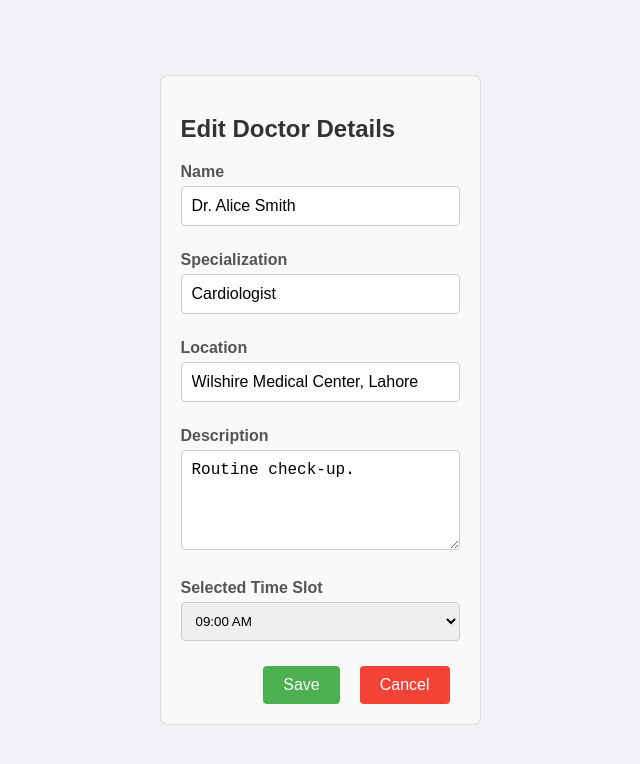
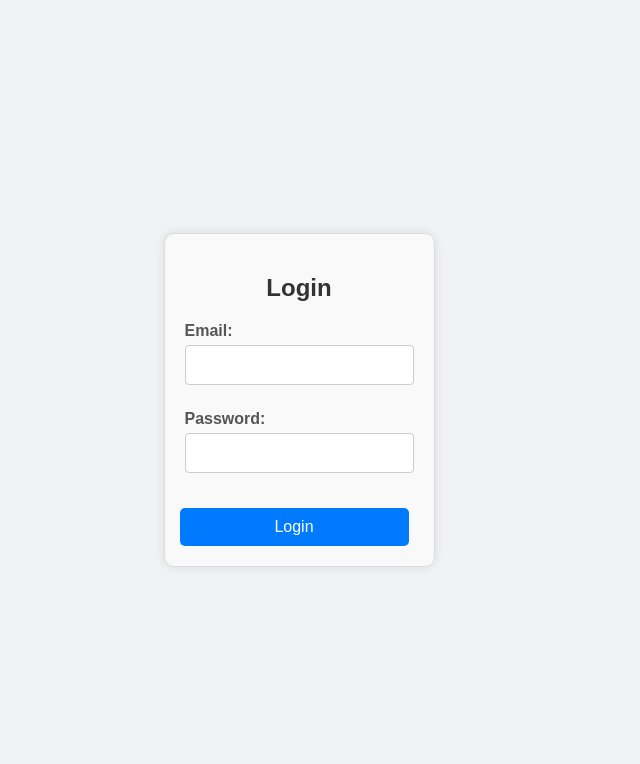
Before and after one commit to hassaan871/smarthealthpro-web, a React (Create React App) app: page / in a window 1280 px wide. Shown: the top 764 px of the page, without its empty margins (341-981 px from the left). Built offline with nearby package versions, Linux system fonts and the light colour scheme.

Commit message:
some testing

```diff
--- a/package.json
+++ b/package.json
@@ -8,6 +8,7 @@
     "@testing-library/user-event": "^13.5.0",
     "react": "^18.2.0",
     "react-dom": "^18.2.0",
+    "react-router-dom": "^6.26.1",
     "react-scripts": "5.0.1",
     "web-vitals": "^2.1.4"
   },
--- a/src/App.js
+++ b/src/App.js
@@ -13,7 +13,7 @@ import DoctorDetailEdit from "./components/doctor/DoctorDetailEdit/DoctorDetailE
 function App() {
   return (
     <div>
-      {/* <Login/> */}
+      <Login/>
       {/* <SignUp/> */}
       {/* <UserProfileCompletion/> */}
       {/* <DoctorDashboard/> */}
@@ -22,7 +22,7 @@ function App() {
       {/* <DoctorChatWithPatientDetails/> */}
       {/* <AddNotes/> */}
       {/* <DoctorDetailView/> */}
-      <DoctorDetailEdit/>
+      {/* <DoctorDetailEdit/> */}
     </div>
   );
 }
```
Also changed, not shown: 1 other file (tests, documents, lock files or other folders).
